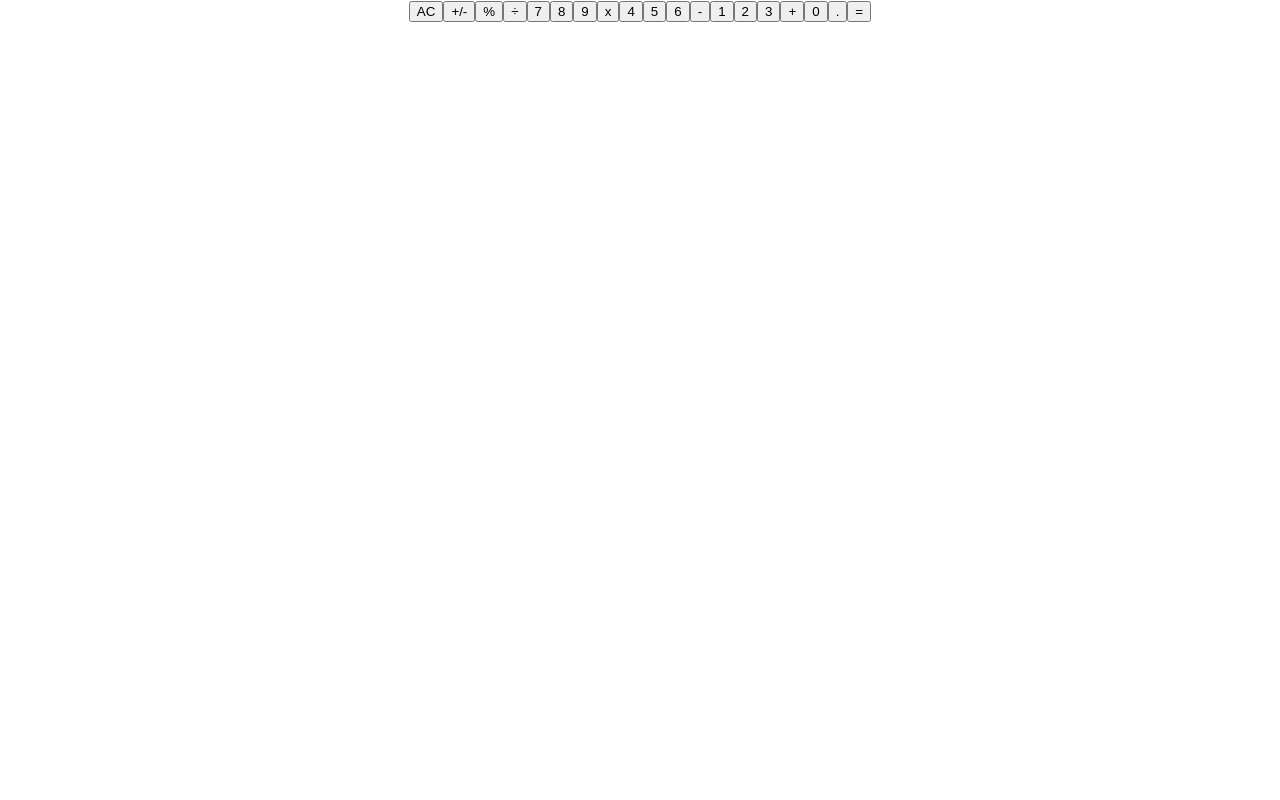
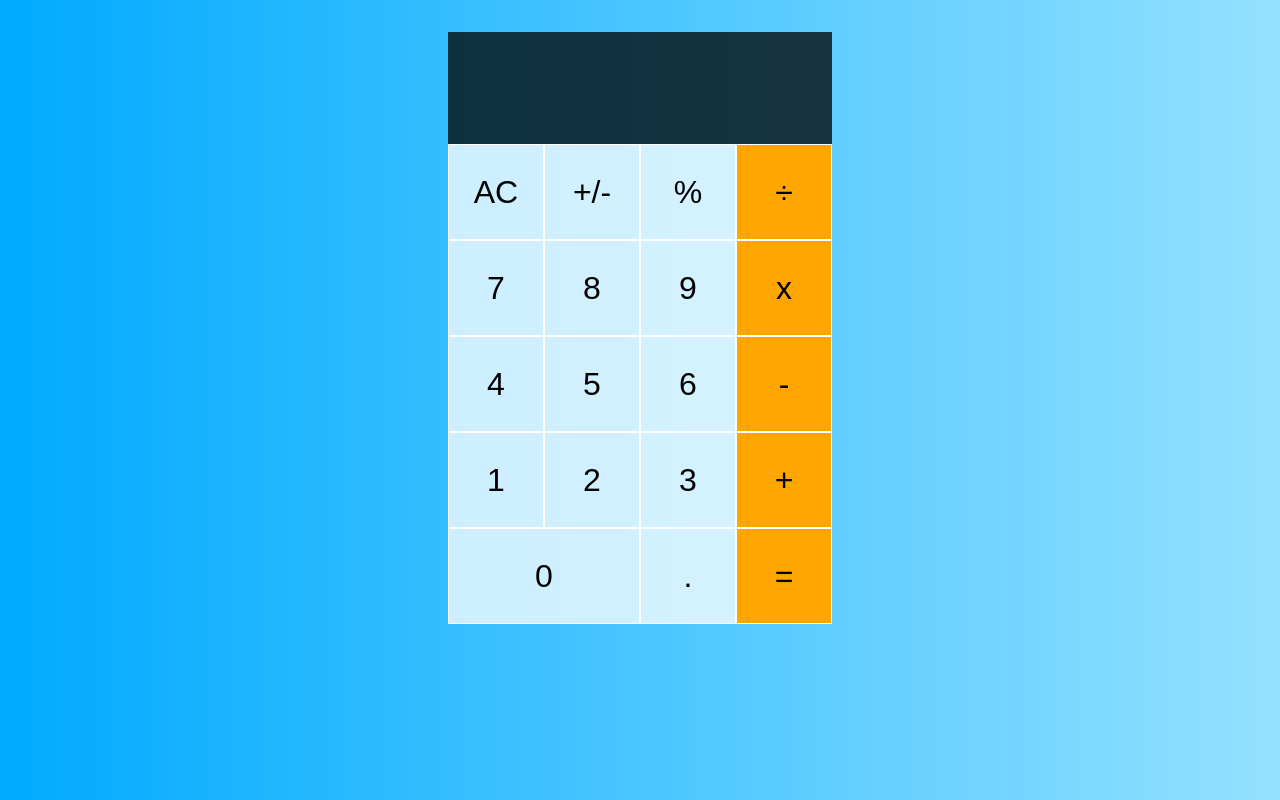
Before and after one commit to Kccendana/mathMagician, a React (Create React App) app: page / in a window 1280 px wide. Built offline with nearby package versions, Linux system fonts and the light colour scheme.

Commit message:
add style for calculator

```diff
--- a/src/App.css
+++ b/src/App.css
@@ -1,39 +1,3 @@
-.App {
-  text-align: center;
+* {
+  box-sizing: border-box;
 }
-
-.App-logo {
-  height: 40vmin;
-  pointer-events: none;
-}
-
-@media (prefers-reduced-motion: no-preference) {
-  .App-logo {
-    animation: App-logo-spin infinite 20s linear;
-  }
-}
-
-.App-header {
-  background-color: #282c34;
-  min-height: 100vh;
-  display: flex;
-  flex-direction: column;
-  align-items: center;
-  justify-content: center;
-  font-size: calc(10px + 2vmin);
-  color: white;
-}
-
-.App-link {
-  color: #61dafb;
-}
-
-@keyframes App-logo-spin {
-  from {
-    transform: rotate(0deg);
-  }
-
-  to {
-    transform: rotate(360deg);
-  }
-}
--- a/src/index.css
+++ b/src/index.css
@@ -1,3 +1,9 @@
+* {
+  padding: 0;
+  margin: 0;
+  box-sizing: border-box;
+}
+
 body {
   margin: 0;
   font-family:
@@ -14,6 +20,7 @@
     sans-serif;
   -webkit-font-smoothing: antialiased;
   -moz-osx-font-smoothing: grayscale;
+  background: linear-gradient(to right, #0af, #94e1ff);
 }
 
 code {
@@ -25,3 +32,53 @@
     'Courier New',
     monospace;
 }
+
+.calc-grid {
+  display: grid;
+  margin-top: 2rem;
+  justify-content: center;
+  grid-template-columns: repeat(4, 6rem);
+  grid-template-rows: minmax(7rem, auto) repeat(5, 6rem);
+}
+
+button {
+  cursor: pointer;
+  font-size: 2rem;
+  border: 1px solid white;
+  outline: none;
+  background-color: rgba(255, 255, 255, 0.75);
+}
+
+button:hover {
+  background-color: rgba(255, 255, 255, 0.9);
+}
+
+.span-2 {
+  grid-column: span 2;
+}
+
+.output {
+  grid-column: 1 / -1;
+  background-color: rgba(0, 0, 0, 0.75);
+  display: flex;
+  flex-direction: column;
+  align-items: flex-end;
+  justify-content: space-around;
+  padding: 0.75rem;
+  word-wrap: break-word;
+  word-break: break-all;
+}
+
+.output .prev-operand {
+  color: rgba(255, 255, 255, 0.75);
+  font-size: 1.5rem;
+}
+
+.output .curr-operand {
+  color: white;
+  font-size: 2.5rem;
+}
+
+.bgColor {
+  background-color: orange;
+}
```
